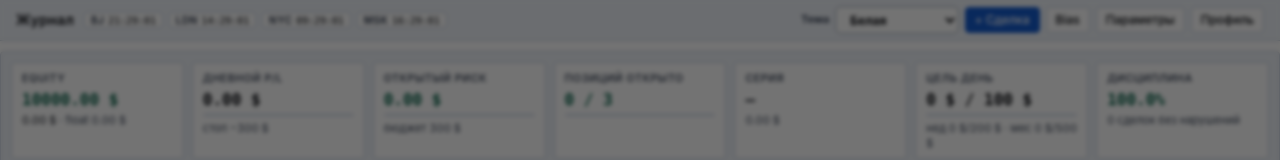
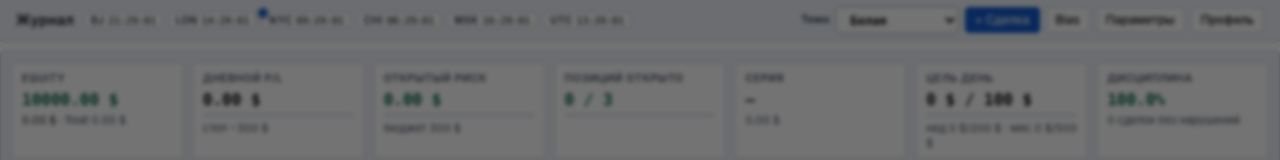
Before and after one commit to Skifak/JTrade, a Svelte app in the folder trader-journal/: page / in a window 1280 px wide. Shown: the top 160 px of the page. Built offline with nearby package versions, Linux system fonts and the light colour scheme.

Commit message:
Фиксы временых зон+добавлен визульный флаг

```diff
--- a/trader-journal/src/App.svelte
+++ b/trader-journal/src/App.svelte
@@ -570,7 +570,13 @@
       <h1 title="Журнал трейдера">Журнал</h1>
       <div class="world-clocks" role="timer" aria-live="polite" aria-label="Мировое время">
         {#each WORLD_CITIES as c}
-          <span class="wc-item" title="{c.name} · {c.tz}">
+          <span
+            class="wc-item"
+            class:wc-item--kz-zone={c.tz === journalSnap.killzoneTimezone}
+            title="{c.name} · {c.tz}{c.tz === journalSnap.killzoneTimezone
+              ? ' · часовой пояс для расчёта killzone'
+              : ''}"
+          >
             <span class="wc-abbr">{c.abbr}</span>
             <span class="wc-time mono">{formatWorldTime($tickClock, c.tz)}</span>
           </span>
--- a/trader-journal/src/app.css
+++ b/trader-journal/src/app.css
@@ -219,6 +219,7 @@ body {
   z-index: 50;
   flex-wrap: wrap;
   row-gap: 6px;
+  overflow: visible;
 }
 
 .header-left {
@@ -228,6 +229,7 @@ body {
   flex: 1;
   min-width: 0;
   flex-wrap: wrap;
+  overflow: visible;
 }
 
 .journal-header h1 {
@@ -245,6 +247,7 @@ body {
   flex-wrap: wrap;
   gap: 4px 6px;
   min-width: 0;
+  overflow: visible;
 }
 
 .wc-item {
@@ -258,6 +261,43 @@ body {
   font-size: 11px;
   line-height: 1.2;
   white-space: nowrap;
+  position: relative;
+  isolation: isolate;
+}
+
+/* TZ для расчёта KZ: круг по центру в вершине левого верхнего угла, половина снаружи блока */
+.wc-item.wc-item--kz-zone::before {
+  content: '';
+  position: absolute;
+  left: 0;
+  top: 0;
+  width: 9px;
+  height: 9px;
+  margin: 0;
+  padding: 0;
+  box-sizing: border-box;
+  transform: translate(-50%, -50%);
+  border-radius: 50%;
+  background: color-mix(in srgb, var(--accent) 92%, transparent);
+  border: 2px solid var(--accent);
+  box-shadow:
+    0 0 0 1px color-mix(in srgb, var(--accent) 25%, var(--border)),
+    0 2px 5px rgba(0, 0, 0, 0.18);
+  z-index: 1;
+  pointer-events: none;
+}
+
+html[data-theme='neon'] .wc-item.wc-item--kz-zone::before {
+  background: color-mix(in srgb, var(--accent) 72%, transparent);
+  box-shadow:
+    0 0 8px color-mix(in srgb, var(--accent) 55%, transparent),
+    0 0 0 1px color-mix(in srgb, var(--accent) 85%, transparent);
+}
+
+html[data-theme='dark'] .wc-item.wc-item--kz-zone::before {
+  box-shadow:
+    0 0 0 1px color-mix(in srgb, var(--accent) 40%, var(--bg-2)),
+    0 1px 4px rgba(0, 0, 0, 0.35);
 }
 
 .wc-abbr {
--- a/trader-journal/src/components/ProfileGoalsTab.svelte
+++ b/trader-journal/src/components/ProfileGoalsTab.svelte
@@ -1,9 +1,88 @@
 <script>
+  import { formatNumber } from '../lib/utils';
+
   /** Цели D/W/M/Y — тот же shape, что formData в ProfileModal. */
   export let formData = {};
+
+  /** Сводка: баланс, лимиты, цели, дисциплина (считается в ProfileModal). */
+  export let currentBalance = 0;
+  export let maxRiskAmount = 0;
+  export let maxDailyLossAmount = 0;
+  export let goalMonthAmount = 0;
+  export let goalYearAmount = 0;
+  /** Сводка дисциплины (объект из getDisciplineScore в ProfileModal). */
+  export let discipline = /** @type {Record<string, number>} */ ({
+    score: 0,
+    violationsCount: 0,
+    total: 0,
+    clean: 0,
+    blockViolationItems: 0,
+    warnViolationItems: 0
+  });
+  export let pnlGap = 0;
 </script>
 
 <div class="profile-goals-tab">
+  <div class="profile-summary-grid profile-summary-grid--stretch">
+    <div class="profile-metric">
+      <div class="profile-metric-label">Текущий баланс</div>
+      <div
+        class="profile-metric-value {currentBalance >= Number(formData.initialCapital || 0) ? 'profit' : 'loss'}"
+      >
+        {formatNumber(currentBalance, 2)} {formData.accountCurrency || 'USD'}
+      </div>
+    </div>
+    <div class="profile-metric">
+      <div class="profile-metric-label">Риск на сделку</div>
+      <div class="profile-metric-value">
+        {formatNumber(maxRiskAmount, 2)} {formData.accountCurrency || 'USD'}
+      </div>
+    </div>
+    <div class="profile-metric">
+      <div class="profile-metric-label">Дневной лимит убытка</div>
+      <div class="profile-metric-value">
+        {formatNumber(maxDailyLossAmount, 2)} {formData.accountCurrency || 'USD'}
+      </div>
+    </div>
+    <div class="profile-metric">
+      <div class="profile-metric-label">Цель на месяц</div>
+      <div class="profile-metric-value">
+        {formatNumber(goalMonthAmount, 2)} {formData.accountCurrency || 'USD'}
+      </div>
+    </div>
+    <div class="profile-metric">
+      <div class="profile-metric-label">Цель на год</div>
+      <div class="profile-metric-value">
+        {formatNumber(goalYearAmount, 2)} {formData.accountCurrency || 'USD'}
+      </div>
+    </div>
+    <div class="profile-metric">
+      <div class="profile-metric-label">Дисциплина</div>
+      <div
+        class="profile-metric-value {discipline.score >= 95
+          ? 'profit'
+          : discipline.score >= 80
+            ? ''
+            : 'loss'}"
+      >
+        {formatNumber(discipline.score, 1)}%
+      </div>
+      <div class="profile-metric-sub">
+        {#if discipline.violationsCount > 0}
+          {discipline.violationsCount} записей в {discipline.total - discipline.clean} сделках
+          {#if discipline.blockViolationItems > 0 || discipline.warnViolationItems > 0}
+            · block {discipline.blockViolationItems} / warn {discipline.warnViolationItems}
+          {/if}
+          {#if pnlGap !== 0}
+            · разрыв PnL <span class={pnlGap >= 0 ? 'loss' : 'profit'}>{formatNumber(pnlGap, 2)}</span>
+          {/if}
+        {:else}
+          {discipline.total} сделок без нарушений
+        {/if}
+      </div>
+    </div>
+  </div>
+
   <p class="profile-goals-lede">
     Числовые ориентиры в валюте счёта или в % от капитала. Связаны с HUD и напоминанием «закрой день при цели» —
     <strong>его переключатель в карточке правил</strong> на вкладке «Правила и ограничения».
@@ -74,6 +153,9 @@
   .profile-goals-tab {
     padding-bottom: 12px;
   }
+  .profile-goals-tab .profile-summary-grid {
+    margin-bottom: 16px;
+  }
   .profile-goals-lede {
     margin: 0 0 16px;
     padding: 12px 14px;
--- a/trader-journal/src/components/ProfileModal.svelte
+++ b/trader-journal/src/components/ProfileModal.svelte
@@ -361,50 +361,6 @@
           on:account-profile-seeded={syncFormAfterAccountMutation}
         />
 
-        <div class="profile-summary-grid profile-summary-grid--stretch">
-      <div class="profile-metric">
-        <div class="profile-metric-label">Текущий баланс</div>
-        <div class="profile-metric-value {currentBalance >= Number(formData.initialCapital || 0) ? 'profit' : 'loss'}">
-          {formatNumber(currentBalance, 2)} {formData.accountCurrency}
-        </div>
-      </div>
-      <div class="profile-metric">
-        <div class="profile-metric-label">Риск на сделку</div>
-        <div class="profile-metric-value">{formatNumber(maxRiskAmount, 2)} {formData.accountCurrency}</div>
-      </div>
-      <div class="profile-metric">
-        <div class="profile-metric-label">Дневной лимит убытка</div>
-        <div class="profile-metric-value">{formatNumber(maxDailyLossAmount, 2)} {formData.accountCurrency}</div>
-      </div>
-      <div class="profile-metric">
-        <div class="profile-metric-label">Цель на месяц</div>
-        <div class="profile-metric-value">{formatNumber(goalMonthAmount, 2)} {formData.accountCurrency}</div>
-      </div>
-      <div class="profile-metric">
-        <div class="profile-metric-label">Цель на год</div>
-        <div class="profile-metric-value">{formatNumber(goalYearAmount, 2)} {formData.accountCurrency}</div>
-      </div>
-      <div class="profile-metric">
-        <div class="profile-metric-label">Дисциплина</div>
-        <div class="profile-metric-value {discipline.score >= 95 ? 'profit' : discipline.score >= 80 ? '' : 'loss'}">
-          {formatNumber(discipline.score, 1)}%
-        </div>
-        <div class="profile-metric-sub">
-          {#if discipline.violationsCount > 0}
-            {discipline.violationsCount} записей в {discipline.total - discipline.clean} сделках
-            {#if discipline.blockViolationItems > 0 || discipline.warnViolationItems > 0}
-              · block {discipline.blockViolationItems} / warn {discipline.warnViolationItems}
-            {/if}
-            {#if pnlGap !== 0}
-              · разрыв PnL <span class={pnlGap >= 0 ? 'loss' : 'profit'}>{formatNumber(pnlGap, 2)}</span>
-            {/if}
-          {:else}
-            {discipline.total} сделок без нарушений
-          {/if}
-        </div>
-      </div>
-    </div>
-
     {#if !hideBasicsSection}
       <div class="profile-section profile-section--basics">
         <div class="profile-section-title">Основное</div>
@@ -495,7 +451,16 @@
       {fxMessage}
     />
   {:else if profileTab === 'goals'}
-    <ProfileGoalsTab {formData} />
+    <ProfileGoalsTab
+      {formData}
+      {currentBalance}
+      {maxRiskAmount}
+      {maxDailyLossAmount}
+      {goalMonthAmount}
+      {goalYearAmount}
+      {discipline}
+      {pnlGap}
+    />
   {:else if profileTab === 'achievements'}
     <ProfileAchievementsTab />
   {:else if profileTab === 'create'}
--- a/trader-journal/src/lib/worldClock.js
+++ b/trader-journal/src/lib/worldClock.js
@@ -1,9 +1,11 @@
-/** Короткие часы по IANA TZ для шапки. */
+/** Короткие часы по IANA TZ для шапки (совпадают с TZ_PRESETS в настройках журнала). */
 export const WORLD_CITIES = [
   { abbr: 'BJ', name: 'Пекин', tz: 'Asia/Shanghai' },
   { abbr: 'LDN', name: 'Лондон', tz: 'Europe/London' },
   { abbr: 'NYC', name: 'Нью-Йорк', tz: 'America/New_York' },
-  { abbr: 'MSK', name: 'Москва', tz: 'Europe/Moscow' }
+  { abbr: 'CHI', name: 'Чикаго', tz: 'America/Chicago' },
+  { abbr: 'MSK', name: 'Москва', tz: 'Europe/Moscow' },
+  { abbr: 'UTC', name: 'UTC', tz: 'UTC' }
 ];
 
 const fmtCache = new Map();
```
